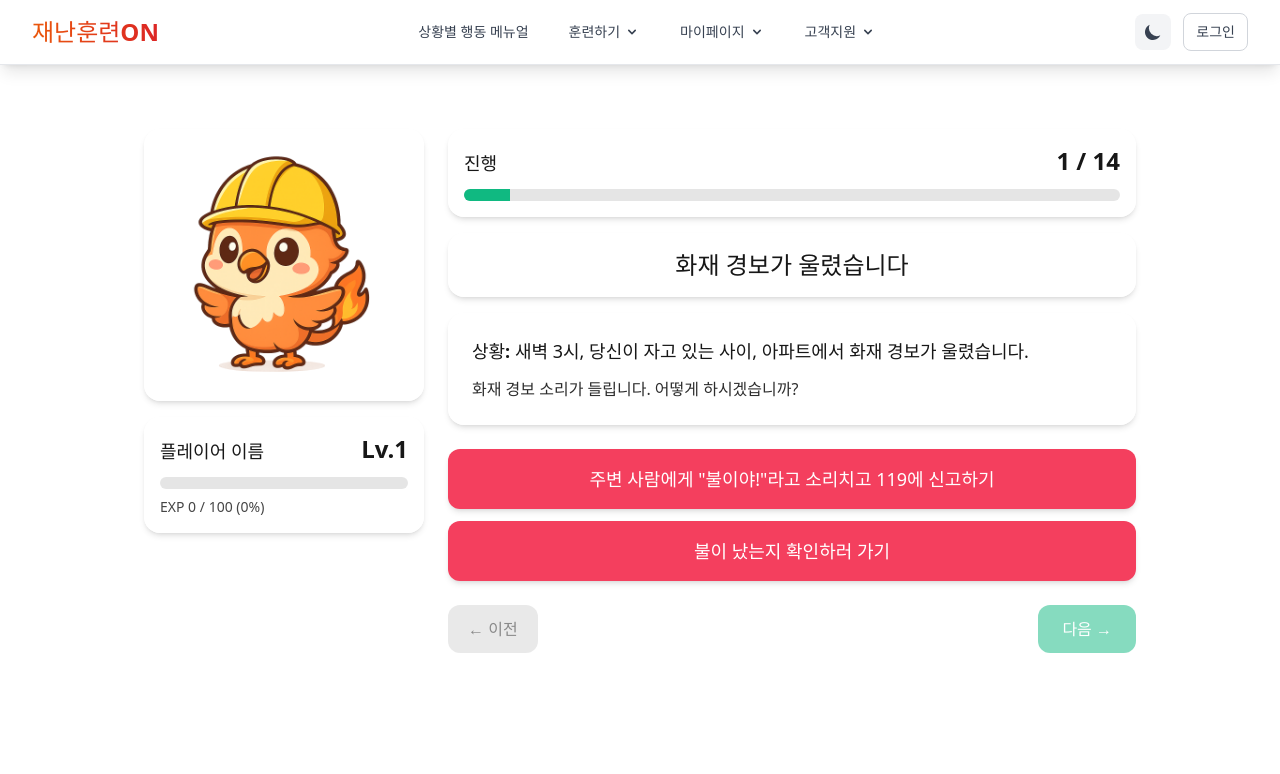
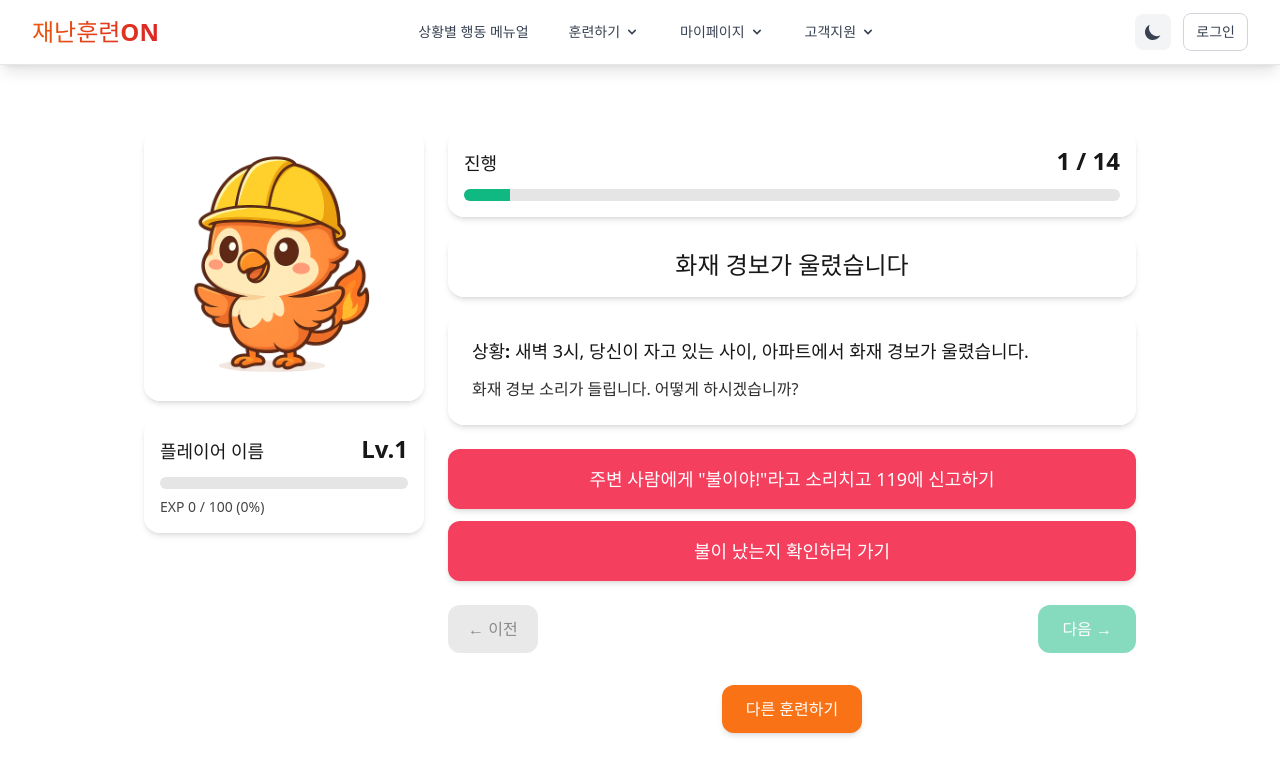
Before and after one commit to SeanMoon1/Phoenix, a React (Vite) app in the folder Frontend/: page /faq in a window 1280 px wide. Shown: the top 774 px of the page. Built offline with nearby package versions, Linux system fonts and the light colour scheme.

Commit message:
다른 훈련하기 버튼 추가

```diff
--- a/Frontend/src/App.tsx
+++ b/Frontend/src/App.tsx
@@ -265,7 +265,7 @@ function App() {
 
           {/* 훈련하기 */}
           <Route path="/manual" element={<ScenarioPage />} />
-          <Route path="/training/select" element={<ScenarioSelectPage />} />
+          <Route path="/training" element={<ScenarioSelectPage />} />
           <Route path="/training/:type" element={<ScenarioPage />} />
 
           {/* 마이페이지 */}
--- /dev/null
+++ b/Frontend/src/components/common/PlayMoreButton.tsx
@@ -0,0 +1,27 @@
+import { Link } from 'react-router-dom';
+
+type Props = {
+  to?: string; // 이동 경로 (기본: /training).
+  label?: string; // 버튼 라벨 (기본: "다른 훈련하기")
+  className?: string; // 외부 여백/정렬 커스터마이즈용
+  // prop 생략 가능
+};
+
+export default function PlayMoreButton({
+  to = '/training',
+  label = '다른 훈련하기',
+  className = '',
+}: Props) {
+  return (
+    <div className={`mt-8 mb-4 flex justify-center ${className}`}>
+      <Link
+        to={to}
+        className="px-6 py-3 rounded-xl bg-orange-500 text-white hover:bg-orange-600 shadow-md
+                   focus:outline-none focus:ring-2 focus:ring-orange-400"
+        aria-label={label}
+      >
+        {label}
+      </Link>
+    </div>
+  );
+}
--- a/Frontend/src/pages/training/ScenarioPage.tsx
+++ b/Frontend/src/pages/training/ScenarioPage.tsx
@@ -12,6 +12,7 @@ import NavButtons from '@/components/common/NavButtons';
 import ClearModal from '@/components/common/ClearModal';
 import FailModal from '@/components/common/FailModal';
 import ConfettiOverlay from '@/components/common/ConfettiOverlay';
+import PlayMoreButton from '@/components/common/PlayMoreButton';
 
 import phoenixImg from '@/assets/images/phoenix.png';
 import { getEXPForNextLevel, animateValue } from '@/utils/exp';
@@ -386,6 +387,10 @@ export default function ScenarioPage() {
               onPrev={handlePrev}
               onNext={handleNext}
             />
+
+            <div className="w-full md:max-w-screen-lg mx-auto px-3 md:px-4">
+              <PlayMoreButton to="/training" />
+            </div>
           </main>
         </div>
 
```
